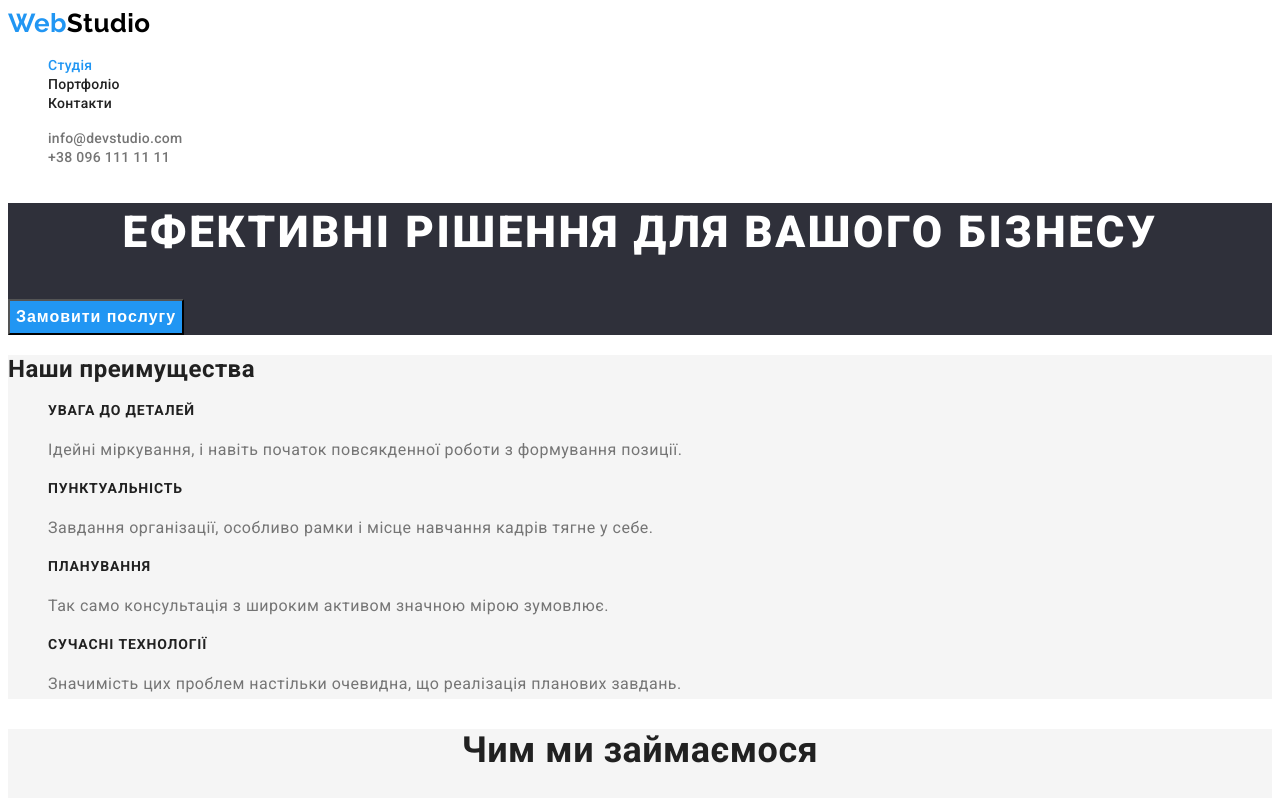
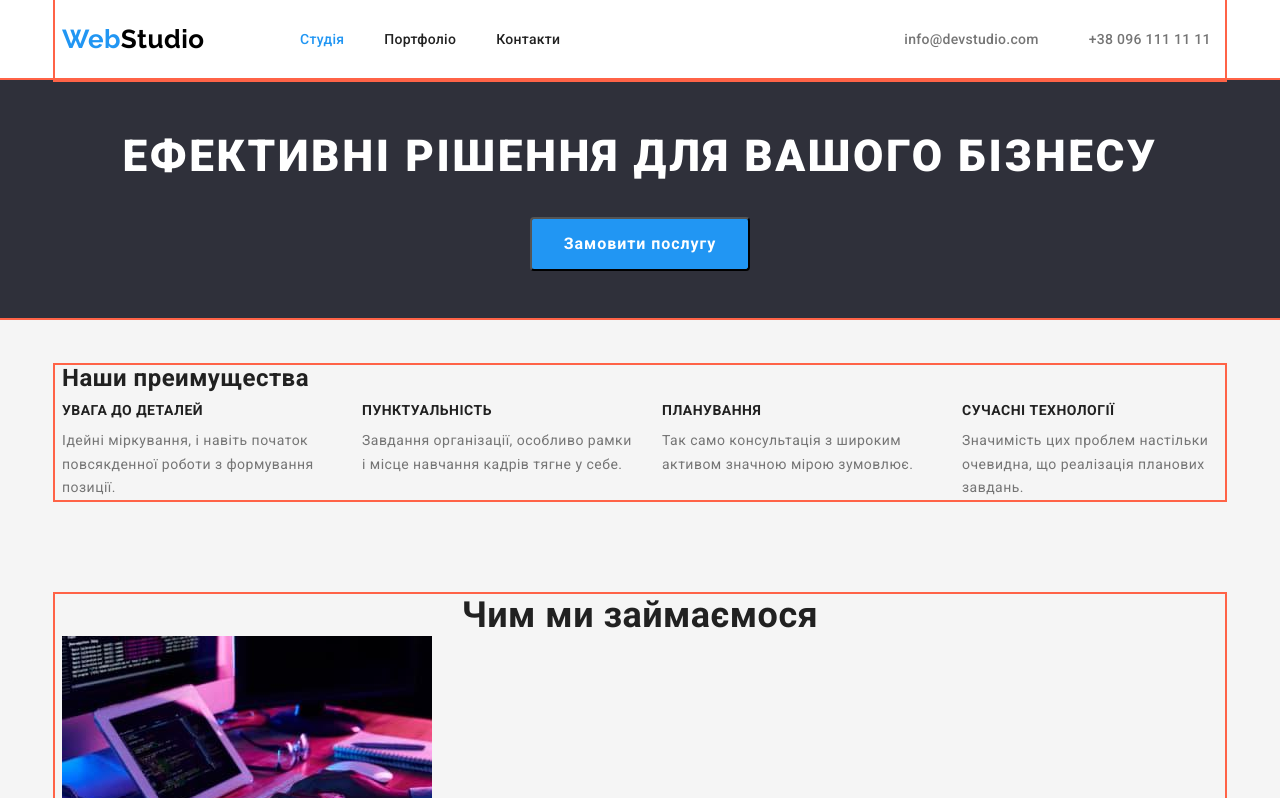
Before and after one commit to NikitaKhokhulia/goit-markup-hw-03, a plain HTML site: page index.html in a window 1280 px wide. Shown: the top 798 px of the page. Drawn offline with nearby package versions, Linux system fonts and the light colour scheme.

Commit message:
adds flex-box

```diff
--- a/css/style.css
+++ b/css/style.css
@@ -20,10 +20,36 @@ background: #F5F5F5; -3
   font-family: Roboto, sans-serif;
   letter-spacing: 0.03em;
  }
+/* Utilities */
+ .container {
+  margin-left: auto;
+  margin-right: auto;
+  width: 1170px;
+  padding-left: 7px;
+  padding-right: 7px;
+  outline: 2px solid tomato;
+}
+
+.section {
+  padding: 47px 0px;
+}
+
+.title {
+  margin: 0px;
+  padding: 0px;
+}
+
+.subtitle {
+  margin: 0px;
+  padding: 0px;
+}
 
  .list {
   list-style-type: none;
+  margin: 0px;
+  padding: 0px;
  }
+
 
   /* logo */
 
@@ -34,13 +60,34 @@ background: #F5F5F5; -3
   font-weight: 700;
   line-height: 1.2;
   text-decoration: none;
+  width: 145px;
 }
 
 .logo-title {
   color: var(--accent-color);
 }
 
+
+/* Page header */
+
+.page-header {
+
+}
+
+
 /* Site-nav */
+.site-nav {
+  display: flex;
+  margin-left: 93px;
+}
+
+.site-nav .item {
+  margin-left: 40px;
+}
+
+.site-nav .item:first-child {
+  margin-left: 0px;
+}
 
 .site-nav .link:hover,
 .site-nav .link:focus {
@@ -51,6 +98,9 @@ background: #F5F5F5; -3
 }
 
 .site-nav .link {
+  display: block;
+  padding: 32px 0px;
+
   color: var(--title-text-color);
   font-size: 14px;
   font-weight: 500;
@@ -58,17 +108,42 @@ background: #F5F5F5; -3
   font-family: Roboto;
   letter-spacing: 0.02em;
   text-decoration: none;
+
 }
 
+/* .main-nav */
+.main-nav {
+  display: flex;
+  align-items: center;
+}
+
+
 /* Auth-nav */
+.auth-nav {
+  display: flex;
+  align-items: center;
+  margin-left: 344px;
+}
+
+.auth-nav .item {
+  margin-left: 50px;
+}
+
+.auth-nav .item:first-child {
+  margin-left: 0px;
+}
 
 .auth-nav .link {
+
+  padding: 32px 0px;
+
   color: var(--primary-text-color);
   font-size: 14px;
   font-weight: 500;
   line-height: 1.14;
   letter-spacing: 0.02em;
   text-decoration: none;
+
 }
 
 .auth-nav .link:hover,
@@ -77,8 +152,10 @@ background: #F5F5F5; -3
 }
 
 /* Section solutions */
-.solutions {
+.section.solutions {
   background-color: #2F303A;
+  outline: 2px solid tomato;
+  text-align: center;
 }
 .solutions.title {
   color: #fff;
@@ -88,10 +165,17 @@ background: #F5F5F5; -3
   text-align: center;
   letter-spacing: 0.06em;
   text-transform: uppercase;
+  margin-bottom: 30px;
 }
+
+
 
 /* Button */
 .button {
+  display: inline-block;
+  border-radius: 4px;
+  padding: 10px 32px;
+  min-width: 216px;
   background-color: var(--accent-color);
   color: #fff;
   font-size: 16px;
@@ -125,9 +209,26 @@ background: #F5F5F5; -3
   background-color: #F5F5F5;
 }
 
+.section .features {
+  display: flex;
+}
+
+.features.list .item {
+margin-right: 30px;
+min-width: 270px;
+}
+
+/* .features.list .item:last-child {
+  margin-right: 0px;
+}
+
+.features.list .item:first-child {
+  margin-right: 0px;
+} */
 
 .features .title {
   color: var(--title-text-color);
+  margin-bottom: 10px;
 
 }
 
@@ -171,6 +272,7 @@ background: #F5F5F5; -3
   font-size: 16px;
   font-weight: 500;
   line-height: 1.19;
+  margin-bottom: 10px;
 
 }
 
@@ -220,21 +322,21 @@ background: #F5F5F5; -3
 
 /* Portfolio */
 
-.list .title {
+/* .list .title {
   color: var(--title-text-color);
   font-size: 18px;
   font-weight: 700;
   line-height: 2;
   letter-spacing: 0.06em;
 
-}
+} */
 
-.list .subtitle {
+/* .list .subtitle {
   color: var(--primary-text-color);
   font-size: 16px;
   line-height: 1.87;
-}
+} */
 
-.list .link {
+/* .list .link {
   text-decoration: none;
-}
+} */
--- a/index.html
+++ b/index.html
@@ -11,66 +11,76 @@
       href="https://fonts.googleapis.com/css2?family=Raleway:wght@700&family=Roboto:wght@400;500;700;900&display=swap"
       rel="stylesheet"
     />
+    <link
+      rel="stylesheet"
+      href="https://cdnjs.cloudflare.com/ajax/libs/modern-normalize/1.1.0/modern-normalize.min.css"
+    />
     <link rel="stylesheet" href="./css/style.css" />
   </head>
 
   <body>
-    <header>
-      <nav>
+    <header class="page-header">
+      <div class="container main-nav">
+        <nav class="main-nav">
           <a href="./index.html" class="logo"
             ><span class="logo-title">Web</span>Studio</a
           >
 
           <ul class="site-nav list">
-          <li><a href="./index.html" class="link current">Студія</a></li>
-          <li><a href="./portfolio.html" class="link">Портфоліо</a></li>
-          <li><a href="" class="link">Контакти</a></li>
+            <li class="site-nav item"><a href="./index.html" class="link current">Студія</a></li>
+            <li class="site-nav item"><a href="./portfolio.html" class="link">Портфоліо</a></li>
+            <li class="site-nav item"><a href="" class="link">Контакти</a></li>
           </ul>
         </nav>
+
         <ul class="auth-nav list">
-        <li>
+          <li class="auth-nav item">
             <a href="malito:info@devstudio.com" class="link"
               >info@devstudio.com
             </a>
           </li>
-        <li><a href="tel:+380961111111" class="link">+38 096 111 11 11</a></li>
+          <li class="auth-nav item">
+            <a href="tel:+380961111111" class="link">+38 096 111 11 11</a>
+          </li>
         </ul>
+      </div>
     </header>
 
     <main>
       <!-- Секция 1 -->
-      <section class="solutions">
+      <section class="section solutions">
         <h1 class="solutions title">Ефективні рішення для вашого бізнесу</h1>
         <button type="button" class="button">Замовити послугу</button>
       </section>
 
       <!-- Секция 2 -->
-      <section class="features">
+      <section class="section features">
+        <div class="container">
         <!-- Заголовок -->
         <h2 class="features title">Наши преимущества</h2>
 
         <ul class="features list">
-          <li>
-            <h3 class="features title">УВАГА ДО ДЕТАЛЕЙ</h3>
+          <li class="item">
+            <h3 class="title">УВАГА ДО ДЕТАЛЕЙ</h3>
             <p class="subtitle">
               Ідейні міркування, і навіть початок повсякденної роботи з
               формування позиції.
             </p>
           </li>
-          <li>
+          <li class="item">
             <h3 class="title">ПУНКТУАЛЬНІСТЬ</h3>
             <p class="subtitle">
               Завдання організації, особливо рамки і місце навчання кадрів тягне
               у себе.
             </p>
           </li>
-          <li>
+          <li class="item">
             <h3 class="title">ПЛАНУВАННЯ</h3>
             <p class="subtitle">
               Так само консультація з широким активом значною мірою зумовлює.
             </p>
           </li>
-          <li>
+          <li class="item">
             <h3 class="title">СУЧАСНІ ТЕХНОЛОГІЇ</h3>
             <p class="subtitle">
               Значимість цих проблем настільки очевидна, що реалізація планових
@@ -78,10 +88,12 @@
             </p>
           </li>
         </ul>
+      </div>
       </section>
 
       <!-- Секция 3 -->
-      <section class="works">
+      <section class="section works">
+        <div class="container">
         <h2 class="works title">Чим ми займаємося</h2>
         <ul class="works list">
           <li>
@@ -109,10 +121,12 @@
             />
           </li>
         </ul>
+      </div>
       </section>
 
       <!-- Секция 4 -->
-      <section class="team">
+      <section class="section team">
+        <div class="container">
         <h2 class="team title">Наша команда</h2>
         <ul class="team list">
           <li>
@@ -157,11 +171,16 @@
           </li>
         </ul>
       </section>
+    </div>
     </main>
 
     <!-- Футер -->
+    <div class="container">
       <footer class="footer">
-      <a href="./index.html" class="logo"><span class="logo-title">Web</span><span class="accent">Studio</span></a>
+        <a href="./index.html" class="logo"
+          ><span class="logo-title">Web</span
+          ><span class="accent">Studio</span></a
+        >
         <address>
           <ul class="address list">
             <li>
@@ -184,5 +203,6 @@
           </ul>
         </address>
       </footer>
+    </div>
   </body>
 </html>
```
Lines whose indentation alone changed are shown as unchanged.
